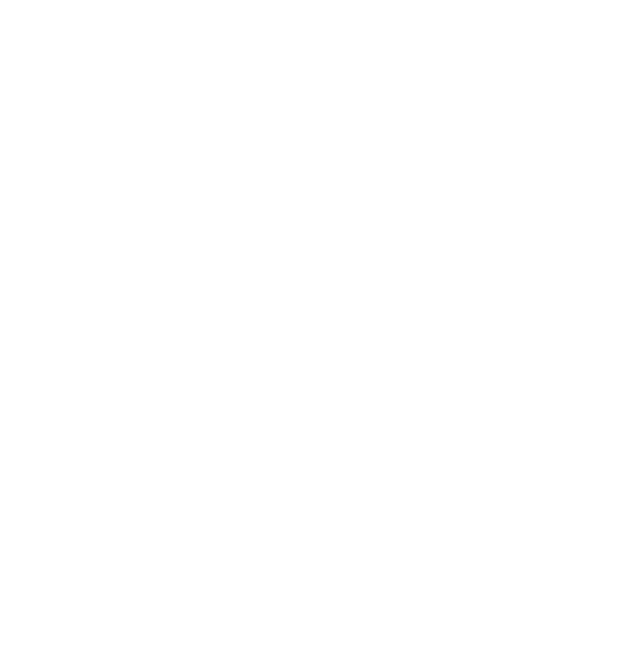
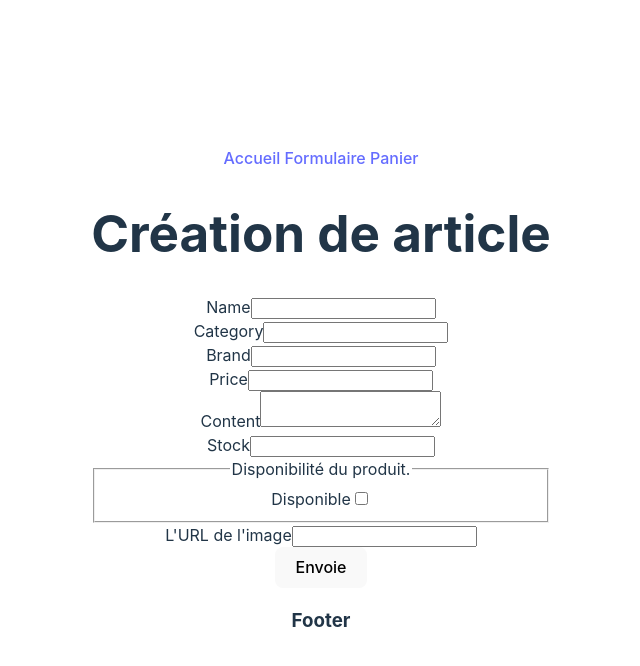
Before and after one commit to FelicianoMandjam/Atelier_Front, a React (Vite) app: page /formulaire in a window 1280 px wide. Before the commit this address had no page. Shown: the top 666 px of the page, without its empty margins (319-959 px from the left). Built offline with nearby package versions, Linux system fonts and the light colour scheme.

Commit message:
Formulaire+functions

```diff
--- a/src/App.tsx
+++ b/src/App.tsx
@@ -1,20 +1,23 @@
-import { useState } from 'react'
-import { BrowserRouter, Routes,  Route } from 'react-router-dom';
-import Home from "./pages/user/home/Home"
-import './App.css'
+import { BrowserRouter, Routes, Route } from "react-router-dom";
+import Home from "./pages/user/home/Home.tsx";
+import AddFormulaire from "./pages/admin/AddFormulaire.tsx";
+import Header from "./componants/layouts/user/Header.tsx";
+import Footer from "./componants/layouts/user/Footer.tsx";
+import "./App.css";
 
 function App() {
-  const [count, setCount] = useState(0)
-
   return (
     <>
-        <BrowserRouter>
-          <Routes>
-            <Route index path="/" element={<Home/>}/>
-          </Routes>
-        </BrowserRouter>
+      <BrowserRouter>
+        <Header />
+        <Routes>
+          <Route index path="/" element={<Home />} />
+          <Route index path="/formulaire" element={<AddFormulaire />} />
+        </Routes>
+        <Footer />
+      </BrowserRouter>
     </>
-  )
+  );
 }
 
-export default App
+export default App;
--- /dev/null
+++ b/src/componants/layouts/user/Footer.tsx
@@ -0,0 +1,11 @@
+import React from 'react'
+
+function Footer() {
+  return (
+    <div>
+      <h3>Footer</h3>
+    </div>
+  )
+}
+
+export default Footer
--- /dev/null
+++ b/src/componants/layouts/user/Header.tsx
@@ -0,0 +1,16 @@
+import React from 'react'
+import { NavLink } from "react-router-dom";
+
+function Header() {
+  return (
+    <header className='header'>
+      <nav>
+      <NavLink to="/"> Accueil </NavLink>
+      <NavLink to="/formulaire"> Formulaire </NavLink>
+      <NavLink to="/panier"> Panier </NavLink>
+      </nav>
+    </header>
+  )
+}
+
+export default Header
--- /dev/null
+++ b/src/pages/admin/AddFormulaire.tsx
@@ -0,0 +1,89 @@
+import React from 'react'
+import { useState } from 'react'
+
+function AddFormulaire() {
+  // Faire une interface pour le useState
+  const [article , setArticle] = useState({
+    name : "",
+    category : "",
+    brand : "" ,
+    price : "" ,
+    content : "" ,
+    stock : "" ,
+    online : "" ,
+    picture: [] ,
+  })
+
+  const handleInputChange = (e) => {
+    const { name, value } = e.target;
+    setArticle({ ...article, [name]: value });
+
+  // Function pour la checkbox
+  // function isOnline(e: React.ChangeEvent<HTMLInputElement>){
+  //   e.target.checked
+  }
+  // Function pour l'envoie du formulaire
+
+  function sendForm(e) {
+    e.preventDefault()
+    console.log(article)
+  }
+
+
+
+  return (
+    <div>
+        <h1>Création de article</h1>
+      <form onSubmit={sendForm}>
+
+        <div>
+          <label htmlFor="name">Name</label>
+          <input onChange={handleInputChange} value={article.name} type="text" name="name" required/>
+        </div>
+
+        <div>
+          <label htmlFor="category">Category</label>
+          <input onChange={handleInputChange} value={article.category} type="text" name="category" required/>
+        </div>
+
+        <div>
+          <label htmlFor="brand">Brand</label>
+          <input onChange={handleInputChange} value={article.brand} type="text" name="brand" required/>
+        </div>
+
+        <div>
+          <label htmlFor="price">Price</label>
+          <input onChange={handleInputChange} value={article.price} type="number" name="price" required/>
+        </div>
+
+        <div>
+          <label htmlFor="content">Content</label>
+          <textarea onChange={handleInputChange} value={article.content} name="content" required></textarea>
+        </div>
+
+        <div>
+          <label htmlFor="stock">Stock</label>
+          <input onChange={handleInputChange} value={article.stock} type="number" name="stock" />
+        </div>
+
+        <fieldset>
+        <legend>Disponibilité du produit.</legend>
+        <div>
+          <label htmlFor="online">Disponible</label>
+          <input onChange={handleInputChange} value={article.name} type="checkbox" name="online" id="online" value="online" required/>
+        </div>
+        </fieldset>
+
+        <div>
+          <label htmlFor="URL_image">L'URL de l'image</label>
+          <input name='picture' onChange={handleInputChange} value={article.picture} type="url" required/>
+        </div>
+
+        <button type="submit" value="Submit">Envoie</button>
+        {/* <button type="submit"> Ajouter </button> */}
+      </form>
+    </div>
+  )
+}
+
+export default AddFormulaire;
--- a/src/pages/user/home/Home.jsx
+++ b/src/pages/user/home/Home.tsx
@@ -1,7 +1,6 @@
 import React from 'react'
 
 function Home() {
-
 
   return (
     <div>
```
Also changed, not shown: src/pages/user/details/Detail.tsx (added, +11 -0 lines), src/pages/user/panier/Panier.tsx (added, +11 -0 lines).
